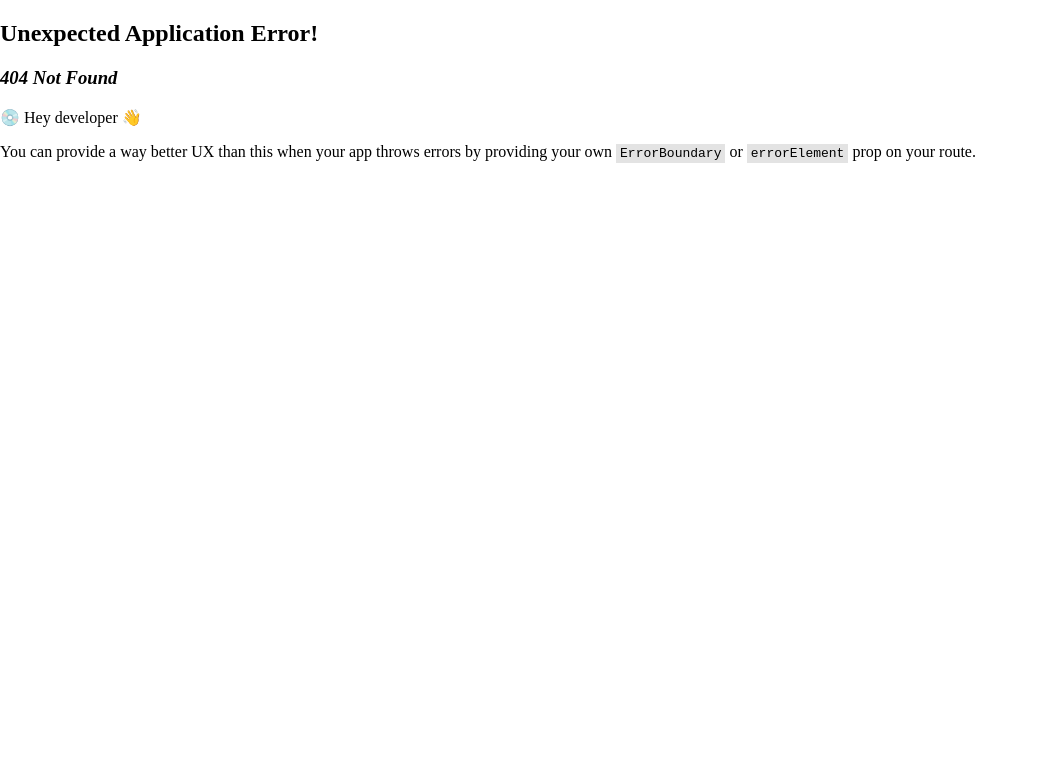
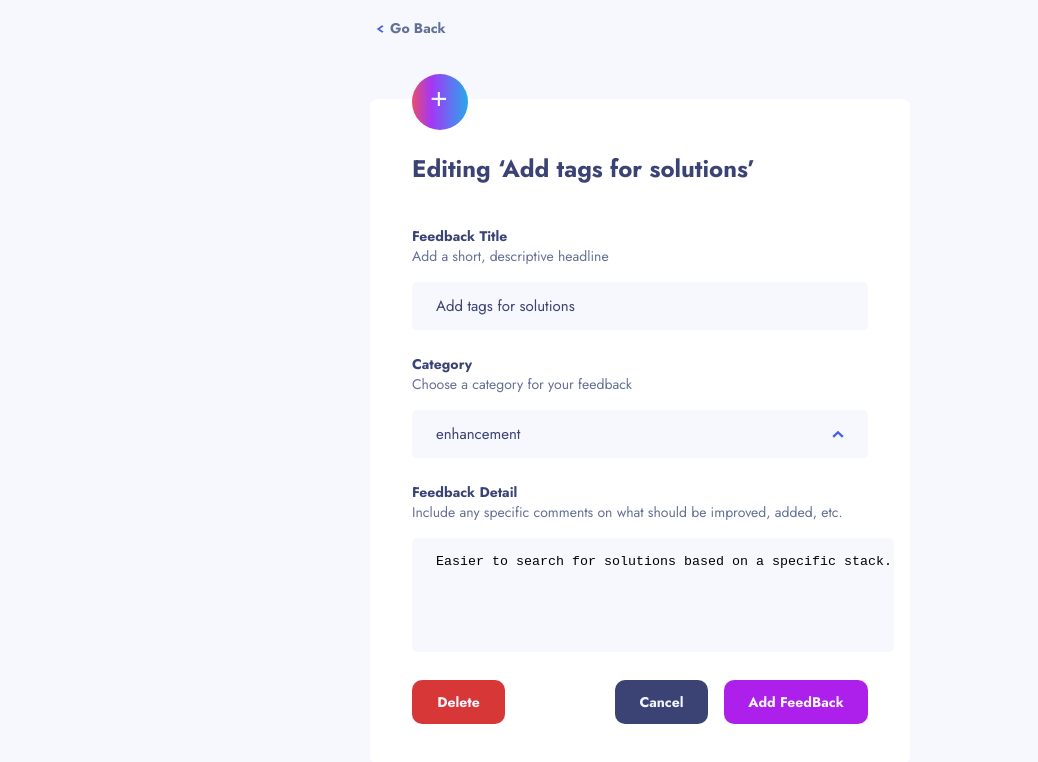
Before and after one commit to htrung11120/Product-feedback-app, a React (Vite) app: page /edit/comment/1 in a window 1280 px wide. Before the commit this address had no page. Shown: the top 762 px of the page, without its empty margins (0-1038 px from the left). Built offline with nearby package versions, Linux system fonts and the light colour scheme.

Commit message:
working on roadmap layout

```diff
--- a/src/Style/AddFeedbackStyles.js
+++ b/src/Style/AddFeedbackStyles.js
@@ -9,13 +9,34 @@ stroke-width: 2px;
 stroke: #4661E6;
 `
 const ButtonContainer = styled.div`
-    align-self: flex-end;
     display: flex;
     flex-direction: row;
     gap: 16px;
 `
+const DeleteBtn = styled.button`
+color: white;
+align-self: flex-start;
+margin-right: auto;
+border: none;
+width: 93px;
+height: 44px;
+flex-shrink: 0;
+border-radius: 10px;
+background: #D73737;
+color: #F2F4FE;
+font-family: Jost;
+font-size: 14px;
+font-style: normal;
+font-weight: 700;
+line-height: normal;
+&:hover{
+  background: #E98888;
+  cursor: pointer;
+
+}
+`
 const CancelBtn = styled.button`
-    width: 93px;
+   width: 93px;
 height: 44px;
 flex-shrink: 0;
 border-radius: 10px;
@@ -27,7 +48,11 @@ font-style: normal;
 font-weight: 700;
 line-height: normal;
 border: none;
+&:hover{
+  background: #656EA3;
+  cursor: pointer;
 
+  }
 `
 const AddFeedBack = styled.button`
   width: 144px;
@@ -42,6 +67,10 @@ font-style: normal;
 font-weight: 700;
 line-height: normal;
 border: none;
+&:hover{
+  background: #C75AF6;
+  cursor: pointer;
+  }
 `
 
 const SubLable = styled.p`
@@ -154,12 +183,20 @@ cursor: pointer;
 
 `
 const TitleInput = styled.input`
+color: #3A4374;
+font-family: Jost;
+font-size: 15px;
+font-style: normal;
+font-weight: 400;
+line-height: normal;
+box-sizing: border-box;
   width: 456px;
   height: 48px;
   border: none;
   border-radius: 5px;
   background: #f7f8fd;
   cursor: pointer;
+  padding-left:24px;
 `
 
 const SelectedCategory = styled.div`
@@ -191,7 +228,7 @@ const ModalContainer = styled.div`
   background: #fff;
   box-shadow: 0px 10px 40px -7px rgba(55, 63, 104, 0.35);
   position: absolute;
-  top: 720px;
+  top: 640px;
   left: 520px;
 `
 
@@ -251,4 +288,5 @@ export {
   ModalContent,
   CategoryList,
   ListItem,
+  DeleteBtn,
 }
--- a/src/Style/CommentStyles.js
+++ b/src/Style/CommentStyles.js
@@ -153,4 +153,8 @@ export const PostBtn = styled.button`
   font-weight: 700;
   line-height: normal;
   border: none;
+  &:hover{
+    background: #C75AF6;
+    cursor: pointer;
+  }
 `
--- a/src/Style/DetailHeaderStyles.js
+++ b/src/Style/DetailHeaderStyles.js
@@ -29,6 +29,7 @@ export const Arr = styled.img`
 `
 
 export const Btn = styled.button`
+border: none;
   width: 142px;
   height: 44px;
   border-radius: 10px;
@@ -39,4 +40,8 @@ export const Btn = styled.button`
   font-style: normal;
   font-weight: 700;
   line-height: normal;
+  &:hover{
+    cursor: pointer;
+    background-color: #7C91F9;
+  }
 `
--- a/src/components/DetailHeader.jsx
+++ b/src/components/DetailHeader.jsx
@@ -1,10 +1,11 @@
 import { HeaderContainer, Text, Arr, Btn } from '../Style/DetailHeaderStyles'
-import { useNavigate } from 'react-router-dom'
+import { useNavigate, useParams } from 'react-router-dom'
 import leftArr from '../assets/shared/icon-arrow-left.svg'
 
 export default function DetailHeader() {
   const navigate = useNavigate()
-
+  const { id } = useParams()
+  console.log(id)
   const goBackClick = () => {
     navigate(-1)
   }
@@ -15,7 +16,13 @@ export default function DetailHeader() {
         <Arr src={leftArr} alt="" />
         Go Back
       </Text>
-      <Btn>Edit Feedback</Btn>
+      <Btn
+        onClick={() => {
+          navigate(`/edit/comment/${id}`)
+        }}
+      >
+        Edit Feedback
+      </Btn>
     </HeaderContainer>
   )
 }
--- /dev/null
+++ b/src/components/EditFeedBack.jsx
@@ -0,0 +1,170 @@
+import { useState, useEffect } from 'react'
+import {
+  UpDownIcon,
+  ButtonContainer,
+  CancelBtn,
+  AddFeedBack,
+  SubLable,
+  FeedbackContainer,
+  BackButton,
+  ArrowIcon,
+  FeedbackFormContainer,
+  FeedbackForm,
+  Img,
+  ImgContainer,
+  HeaderText,
+  Form,
+  FormGroup,
+  Label,
+  DetailInput,
+  TitleInput,
+  SelectedCategory,
+  ModalContainer,
+  ModalContent,
+  CategoryList,
+  ListItem,
+  DeleteBtn,
+} from '../Style/AddFeedbackStyles'
+
+import leftArrow from '../assets/shared/icon-arrow-left.svg'
+import upArrow from '../assets/shared/icon-arrow-up.svg'
+import downArrow from '../assets/shared/icon-arrow-down.svg'
+import checkIcon from '../assets/shared/icon-check.svg'
+import plus from '../assets/shared/icon-plus.svg'
+import { useNavigate, useParams } from 'react-router-dom'
+import { useDataContext } from '../context/DataContext'
+
+export default function AddFeedback() {
+  const { sortedData } = useDataContext()
+  const { id } = useParams()
+  const [postData, setPostData] = useState(null)
+
+  useEffect(() => {
+    const post = sortedData?.find((el) => el.id === parseInt(id))
+    if (post) {
+      setPostData(post)
+    }
+  }, [sortedData, id])
+
+  // Initialize states with postData values
+  const [title, setTitle] = useState('')
+  const [selectedCategory, setSelectedCategory] = useState('')
+  const [detail, setDetail] = useState('')
+
+  useEffect(() => {
+    if (postData) {
+      setTitle(postData.title)
+      setSelectedCategory(postData.category)
+      setDetail(postData.description)
+    }
+  }, [postData])
+
+  const [isModalOpen, setIsModalOpen] = useState(false)
+
+  const navigate = useNavigate()
+
+  const handleTitleChange = (e) => {
+    setTitle(e.target.value)
+  }
+
+  const handleCategorySelect = (category) => {
+    setSelectedCategory(category)
+    setIsModalOpen(false)
+  }
+
+  const handleDetailChange = (e) => {
+    setDetail(e.target.value)
+  }
+
+  return (
+    <FeedbackContainer>
+      <div>
+        <BackButton
+          onClick={() => {
+            navigate(-1)
+          }}
+        >
+          <ArrowIcon src={leftArrow} alt="Go Back" />
+          Go Back
+        </BackButton>
+
+        <FeedbackFormContainer>
+          <FeedbackForm>
+            <ImgContainer>
+              <Img src={plus} alt="" />
+            </ImgContainer>
+            <HeaderText>{`Editing ‘${postData?.title ?? ''}’`}</HeaderText>
+            <Form>
+              <FormGroup>
+                <Label htmlFor="title">Feedback Title</Label>
+                <SubLable>Add a short, descriptive headline</SubLable>
+
+                <TitleInput
+                  type="text"
+                  id="title"
+                  value={title}
+                  onChange={handleTitleChange}
+                />
+              </FormGroup>
+              <FormGroup onClick={() => setIsModalOpen(!isModalOpen)}>
+                <Label htmlFor="category">Category</Label>
+                <SubLable>Choose a category for your feedback</SubLable>
+                <SelectedCategory>
+                  {selectedCategory || 'Select Category'}
+                  {!isModalOpen ? (
+                    <UpDownIcon src={upArrow} />
+                  ) : (
+                    <UpDownIcon src={downArrow} />
+                  )}
+                </SelectedCategory>
+              </FormGroup>
+              <FormGroup>
+                <Label htmlFor="detail">Feedback Detail</Label>
+                <SubLable>
+                  Include any specific comments on what should be improved,
+                  added, etc.
+                </SubLable>
+                <DetailInput
+                  as="textarea" // Set the input as a textarea
+                  id="detail"
+                  value={detail}
+                  onChange={handleDetailChange}
+                />
+              </FormGroup>
+              <ButtonContainer>
+                <DeleteBtn>Delete</DeleteBtn>
+                <CancelBtn>Cancel</CancelBtn>
+                <AddFeedBack>Add FeedBack</AddFeedBack>
+              </ButtonContainer>
+            </Form>
+          </FeedbackForm>
+        </FeedbackFormContainer>
+
+        {isModalOpen && (
+          <ModalContainer>
+            <ModalContent>
+              <CategoryList>
+                {['UI', 'UX', 'Enhancement', 'Bug', 'Features'].map(
+                  (category) => {
+                    console.log(category)
+                    return (
+                      <ListItem
+                        key={category}
+                        onClick={() => handleCategorySelect(category)}
+                      >
+                        {category}
+                        {category === selectedCategory ? (
+                          <img src={checkIcon} alt="" />
+                        ) : null}
+                      </ListItem>
+                    )
+                  }
+                )}
+              </CategoryList>
+            </ModalContent>
+          </ModalContainer>
+        )}
+      </div>
+    </FeedbackContainer>
+  )
+}
--- a/src/components/RoadMap.jsx
+++ b/src/components/RoadMap.jsx
@@ -33,7 +33,7 @@ export default function RoadMap() {
     <RoadMapContainer>
       <Header>
         <RoadMapTitle>Road Map</RoadMapTitle>
-        <ViewLink>View</ViewLink>
+        <ViewLink to="roadMap">View</ViewLink>
       </Header>
       <PlannedContainer>
         {roadMap.map((item, index) => {
--- /dev/null
+++ b/src/pages/RoadMapPage.jsx
@@ -0,0 +1,5 @@
+import React from 'react'
+
+export default function RoadMapPage() {
+  return <div>RoadMapPage</div>
+}
```
Also changed, not shown: feedback-detail.html (deleted, +0 -37 lines), feedback-edit.html (deleted, +0 -43 lines), feedback-new.html (deleted, +0 -35 lines), roadmap.html (deleted, +0 -29 lines), src/main.jsx (+10 -0 lines).
